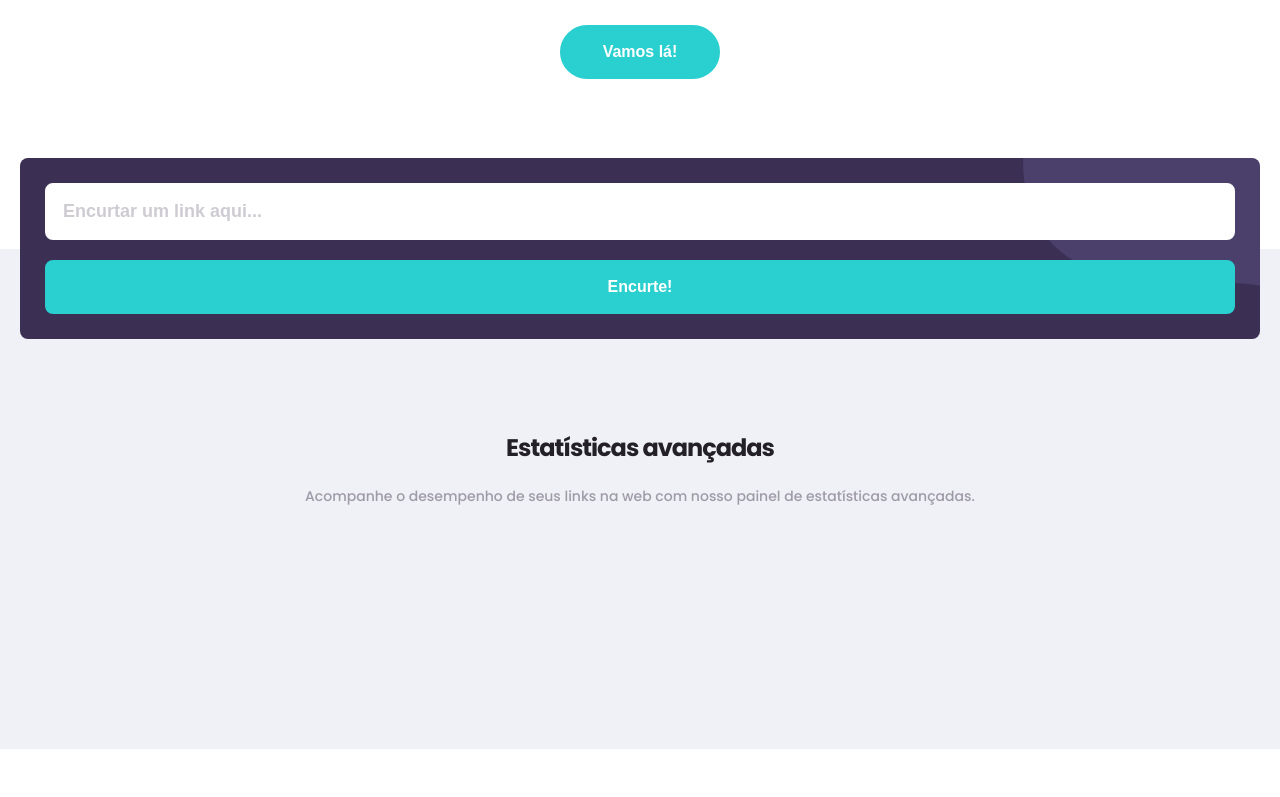
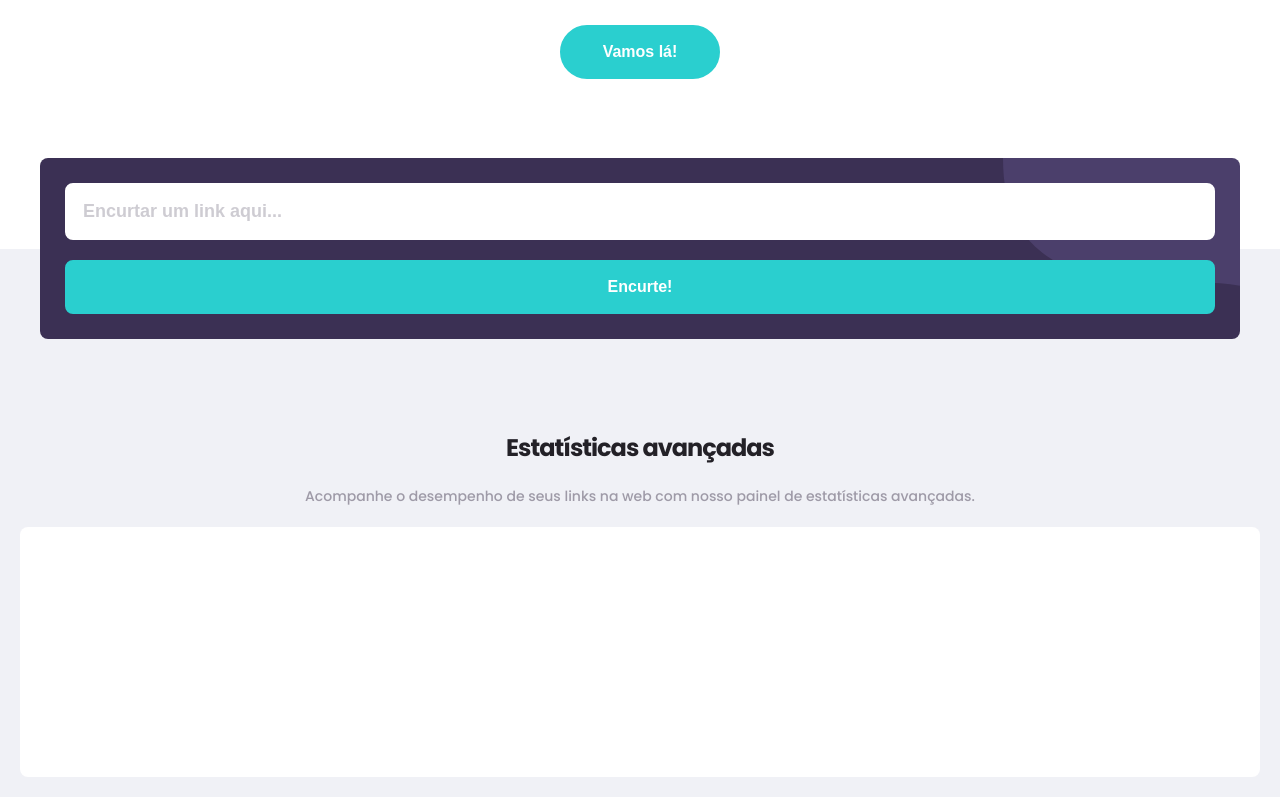
Before and after one commit to Salv-Dev/shortly, a React (Create React App) app: page / in a window 1280 px wide. Shown: the part 491-1288 px from the top of the page. Before the commit the page ends 1240 px from the top, so only its background shows below. Built offline with nearby package versions, Linux system fonts and the light colour scheme.

Commit message:
adiciona as props title, desc e children ao componente Card e importa os styled components

```diff
--- a/src/components/atoms/Card/index.tsx
+++ b/src/components/atoms/Card/index.tsx
@@ -1,10 +1,21 @@
+import React from 'react';
+import { Container, WrapperTitle, Title, Desc } from './styles';
 
+interface Props {
+    title?: string,
+    desc?: string,
+    children?: React.ReactNode
+}
 
-import { Container } from './styles';
-
-const Card: React.FC = () => {
+const Card = ({ children, title, desc }: Props) => {
   return (
-      <Container></Container>
+      <Container>
+          {children}
+          <WrapperTitle>
+            <Title>{title}</Title>
+            <Desc>{desc}</Desc>
+          </WrapperTitle>
+      </Container>
   );
 }
 
--- a/src/components/atoms/Card/styles.ts
+++ b/src/components/atoms/Card/styles.ts
@@ -1,3 +1,15 @@
 import styled from 'styled-components';
 
-export const Container = styled.div``;
+export const Container = styled.div`
+    display: flex;
+    flex-direction: column;
+    height: 250px;
+    background-color: ${props => props.theme.palette.common.white};
+    border-radius: ${props => props.theme.borderRadius};
+`;
+
+export const WrapperTitle = styled.div``;
+
+export const Title = styled.h3``;
+
+export const Desc = styled.p``;
--- a/src/components/organisms/AdvancedStatistics/index.tsx
+++ b/src/components/organisms/AdvancedStatistics/index.tsx
@@ -1,3 +1,4 @@
+import Card from '../../atoms/Card';
 import UrlShortenerInput from '../../molecules/UrlShortenerInput';
 
 import { Container, WrapperTitle, Title, Desc } from './styles';
@@ -10,6 +11,7 @@ const AdvancedStatistics: React.FC = () => {
             <Title>Estatísticas avançadas</Title>
             <Desc>Acompanhe o desempenho de seus links na web com nosso painel de estatísticas avançadas.</Desc>
           </WrapperTitle>
+          <Card />
       </Container>
   );
 }
--- a/src/components/organisms/AdvancedStatistics/styles.ts
+++ b/src/components/organisms/AdvancedStatistics/styles.ts
@@ -1,9 +1,9 @@
 import styled from 'styled-components';
 
 export const Container = styled.section`
-    height: 500px;
     background-color: ${props => props.theme.palette.primary.light.background};
     margin-top: 170px;
+    padding: 0 20px 20px 20px;
 `;
 
 export const WrapperTitle = styled.div`
```
